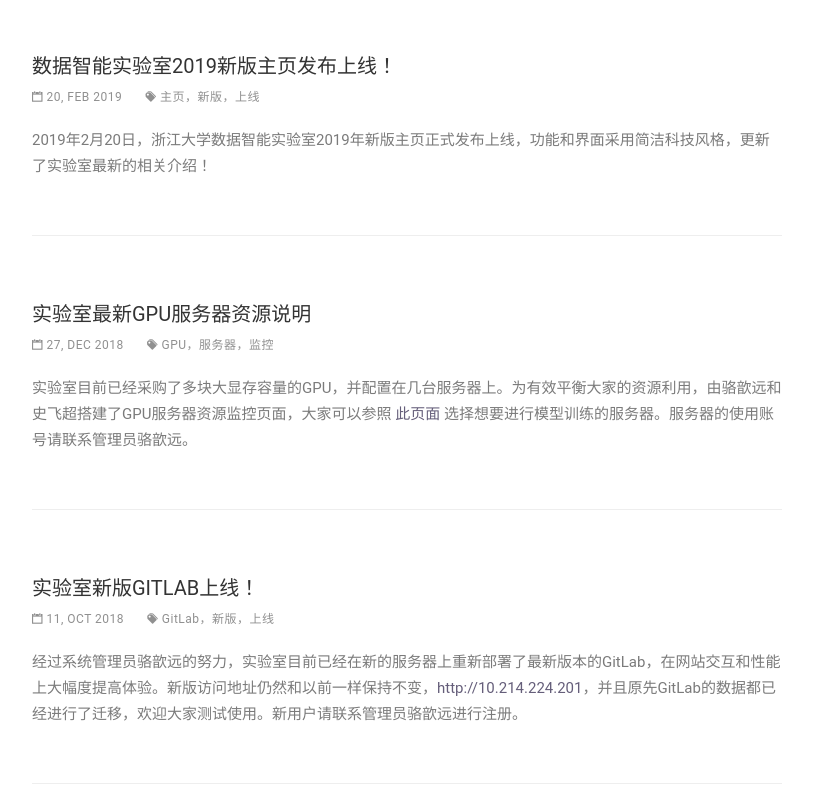
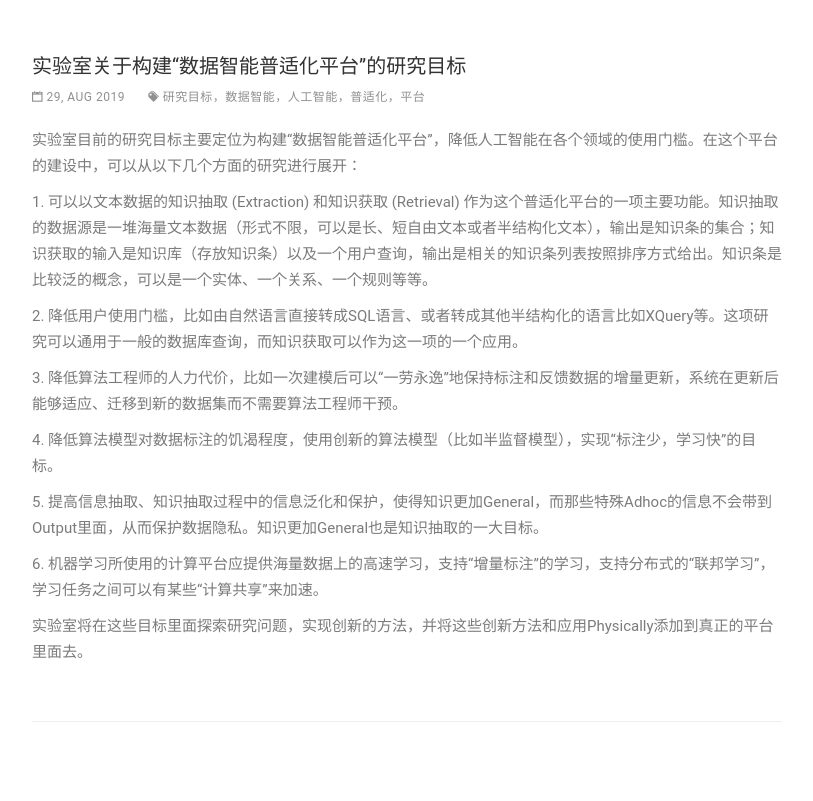
Before and after one commit to dilab-zju/dilab-zju.github.io, a plain HTML site: page news.html in a window 1280 px wide. Shown: the part 800-1601 px from the top of the page, without its empty margins (233-1046 px from the left). Drawn offline with nearby package versions, Linux system fonts and the light colour scheme; some packages are replaced by stand-ins of ours; a script that the page names is missing; files whose address does not match are found by name.

Commit message:
Add news 201905

```diff
--- a/news.html
+++ b/news.html
@@ -96,6 +96,34 @@
 	</div>
 	<br>
 	<br>
+	<h3 class="post-title">实验室关于构建“数据智能普适化平台”的研究目标</h3>
+	<div class="post-meta">
+        <ul>
+          <li>
+            <i class="ion-calendar"></i> 29, AUG 2019
+          </li>
+          <li>
+           <i class="ion-pricetags"></i> 研究目标，数据智能，人工智能，普适化，平台
+          </li>
+        </ul>
+    </div>
+	<div class="post-content">
+<p>实验室目前的研究目标主要定位为构建“数据智能普适化平台”，降低人工智能在各个领域的使用门槛。在这个平台的建设中，可以从以下几个方面的研究进行展开：
+<p>1. 可以以文本数据的知识抽取 (Extraction) 和知识获取 (Retrieval) 作为这个普适化平台的一项主要功能。知识抽取的数据源是一堆海量文本数据（形式不限，可以是长、短自由文本或者半结构化文本），输出是知识条的集合；知识获取的输入是知识库（存放知识条）以及一个用户查询，输出是相关的知识条列表按照排序方式给出。知识条是比较泛的概念，可以是一个实体、一个关系、一个规则等等。</p>
+<p>2. 降低用户使用门槛，比如由自然语言直接转成SQL语言、或者转成其他半结构化的语言比如XQuery等。这项研究可以通用于一般的数据库查询，而知识获取可以作为这一项的一个应用。</p>
+<p>3. 降低算法工程师的人力代价，比如一次建模后可以“一劳永逸”地保持标注和反馈数据的增量更新，系统在更新后能够适应、迁移到新的数据集而不需要算法工程师干预。</p>
+<p>4. 降低算法模型对数据标注的饥渴程度，使用创新的算法模型（比如半监督模型），实现“标注少，学习快”的目标。</p>
+<p>5. 提高信息抽取、知识抽取过程中的信息泛化和保护，使得知识更加General，而那些特殊Adhoc的信息不会带到Output里面，从而保护数据隐私。知识更加General也是知识抽取的一大目标。</p>
+<p>6. 机器学习所使用的计算平台应提供海量数据上的高速学习，支持“增量标注”的学习，支持分布式的“联邦学习”，学习任务之间可以有某些“计算共享”来加速。 </p>
+<p>实验室将在这些目标里面探索研究问题，实现创新的方法，并将这些创新方法和应用Physically添加到真正的平台里面去。</p>
+		<p><br> </p>
+		<hr />
+	</div>
+	<p><br></p>
+
+        								<p><br></p>
+
+
 	<h3 class="post-title">数据智能实验室2019新版主页发布上线！</h3>
 	<div class="post-meta">
         <ul>
```
